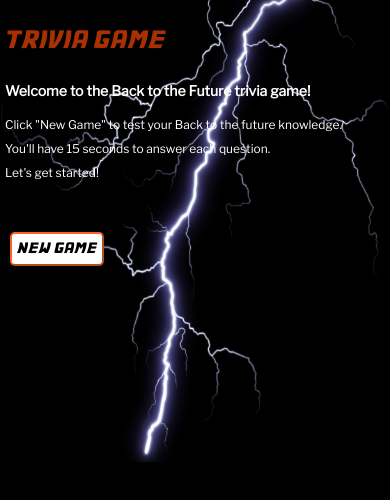
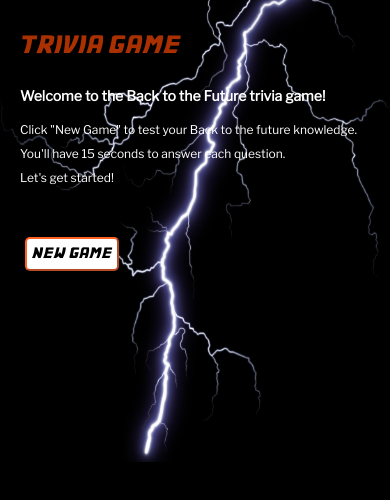
Before and after one commit to LBDCode/Trivia, a plain HTML site: page index.html in a window 390 px wide. Shown: the part 124-624 px from the top of the page. Drawn offline with nearby package versions, Linux system fonts and the light colour scheme; a web font is replaced by a local one.

Commit message:
fixed responsiveness

```diff
--- a/Assets/CSS/style.css
+++ b/Assets/CSS/style.css
@@ -91,6 +91,11 @@ h1 {
         font-size: 20px;
     }
 
+    .container {
+
+        margin-left:10px;
+    }
+
     #question {
         font-weight: 600;
         font-size: 14px;
@@ -110,8 +115,4 @@ h1 {
         max-width:220px;
     }
 
-    .quiz {
-        max-width: 100%;
-        padding: 5px;
-    }
 }
```
